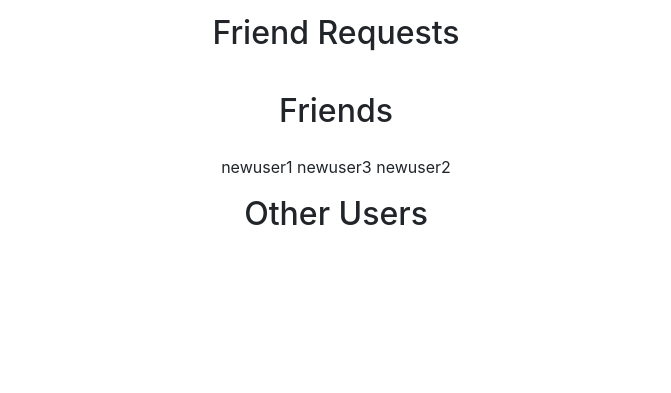
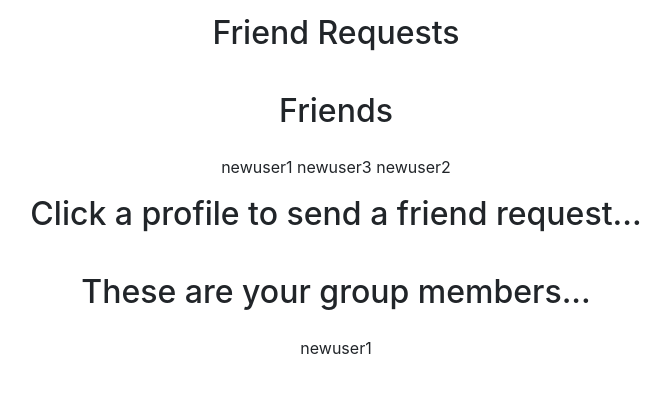
Before and after one commit to foremanmccauley/Karaoke_Capstone, a Django app: page /profile in a window 1280 px wide. Shown: the part 186-579 px from the top of the page, without its empty margins (304-975 px from the left). Run offline with Django 3.2, Linux system fonts and the light colour scheme; a user stored in the database is signed in; data comes from the database, SQL or seed files in the repository.

Commit message:
Added karaoke groups functionality

```diff
--- a/karaoke/karaoke/admin.py
+++ b/karaoke/karaoke/admin.py
@@ -1,7 +1,8 @@
 from django.contrib import admin
-from .models import Profile, FriendRequest
+from .models import Profile, FriendRequest, GroupRequest
 
 # Register your models here.
 
 admin.site.register(Profile)
 admin.site.register(FriendRequest)
+admin.site.register(GroupRequest)
--- a/karaoke/karaoke/models.py
+++ b/karaoke/karaoke/models.py
@@ -6,8 +6,9 @@ from mimetypes import guess_type
 
 class Profile(models.Model):
     user = models.OneToOneField(User, on_delete=models.CASCADE)
-    friends = models.ManyToManyField('Profile', blank=True)
-    newAccount = models.BooleanField(default=True)
+    friends = models.ManyToManyField('Profile', related_name = "friends_set", blank=True)
+    group = models.ManyToManyField('Profile', related_name = "group_set", blank=True)
+    is_group_parent = models.BooleanField(default=False)
 
     def __str__(self):
         return self.user.username
@@ -15,6 +16,14 @@ class Profile(models.Model):
 class FriendRequest(models.Model):
     from_user=models.ForeignKey(User, related_name="from_user",on_delete=models.CASCADE)
     to_user=models.ForeignKey(User, related_name='to_user', on_delete=models.CASCADE)
+    is_active=models.BooleanField(default=True)
+
+    def __str__(self):
+        return self.from_user.username + " to " + self.to_user.username
+
+class GroupRequest(models.Model):
+    from_user=models.ForeignKey(User, related_name="from_user_grp",on_delete=models.CASCADE)
+    to_user=models.ForeignKey(User, related_name='to_user_grp', on_delete=models.CASCADE)
     is_active=models.BooleanField(default=True)
 
     def __str__(self):
--- a/karaoke/karaoke/templates/profile.html
+++ b/karaoke/karaoke/templates/profile.html
@@ -15,7 +15,7 @@
         <h2> Friend Requests </h2>
         {% for r in fr %}
             {% if r.is_active == True %}
-                <a href="{% url 'accept' r.id %}"> Accept {{r.from_user}} </a>
+                <a href="{% url 'accept_friend' r.id %}"> Accept {{r.from_user}} </a>
             {%endif%}
         {%endfor%}
 
@@ -26,14 +26,36 @@
             {% endif %}
         {%endfor%}
 
-
-        <h2> Other Users </h2>
+        <h2> Click a profile to send a friend request... </h2>
         {% for profile in allprofiles %}
             {% if profile not in requestProfile.friends.all %}
                 <a href="{% url 'add-friend' profile.id %}"> {{profile}} +</a>
             {% endif %}
         {%endfor%}
 
+        {% if in_group %}
+            <h2> These are your group members... </h2>
+            {% for profile in requestProfile.group.all %}
+                {% if profile.user.username != request.user.username %}
+                    {{profile}}
+                {% endif %}
+            {% endfor %}
+        {% else %}
+            <h2> Start a group with your friends! </h2>
+            {% for profile in requestProfile.friends.all %}
+                {% if profile not in requestProfile.group.all %}
+                    <a href="{% url 'add-group-member' profile.id %}"> {{profile}} +</a>
+                {% endif %}
+            {%endfor%}
+            <h2> You can also join a group that your friends have already created! </h2>
+            {% for r in gr %}
+                {% if r.is_active == True %}
+                    <a href="{% url 'accept_group_member' r.id %}"> Accept {{r.from_user}} </a>
+                {%endif%}
+            {%endfor%}
+        {% endif %}
+
+
 
     </main>
 </body>
--- a/karaoke/karaoke/urls.py
+++ b/karaoke/karaoke/urls.py
@@ -29,6 +29,8 @@ urlpatterns = [
     path('login',views.loginpage, name="loginpage"),
     path('logout',views.logoutuser, name="logoutuser"),
     path('profile',views.profile, name="profile"),
-    path('add-friend/<int:id>/', views.send_request, name='add-friend'),
-    path('accept/<int:id>/', views.accept_request, name='accept'),
+    path('add-friend/<int:id>/', views.send_friend_request, name='add-friend'),
+    path('accept_friend/<int:id>/', views.accept_friend_request, name='accept_friend'),
+    path('add-group-member/<int:id>/', views.send_group_request, name='add-group-member'),
+    path('accept_group_member/<int:id>/', views.accept_group_request, name='accept_group_member'),
 ]
--- a/karaoke/karaoke/views.py
+++ b/karaoke/karaoke/views.py
@@ -4,7 +4,7 @@ from django.contrib.auth.decorators import login_required
 from django.contrib.auth.forms import UserCreationForm
 from django.contrib import messages
 from .forms import RegistrationForm, SearchForm, MP3Form
-from .models import Profile, FriendRequest, MP3
+from .models import Profile, FriendRequest, MP3, GroupRequest
 from django.contrib.auth.models import User
 from django.http import HttpResponse
 from django.core.exceptions import ValidationError
@@ -19,18 +19,33 @@ def profile(request):
         requestProfile = Profile.objects.get(user=request.user)
         allprofiles=Profile.objects.exclude(user=request.user)
         fr = FriendRequest.objects.filter(to_user=request.user)
-        return render(request, 'profile.html',{'allprofiles':allprofiles, 'fr':fr, 'requestProfile':requestProfile})
+        gr = GroupRequest.objects.filter(to_user=request.user)
+        count = 0
+        in_group = False
+        for profile in requestProfile.group.all():
+            count = count + 1
+            print(profile)
+        print("test")
+        if count > 0:
+            in_group = True
+        return render(request, 'profile.html',{'allprofiles':allprofiles, 'fr':fr, 'requestProfile':requestProfile, 'in_group':in_group, 'gr':gr})
 
     else:
         return redirect('index')
 
-def send_request(request, id):
+def send_friend_request(request, id):
     from_user=request.user
     to_user=User.objects.get(id=id)
     frequest=FriendRequest.objects.get_or_create(from_user=from_user,to_user=to_user)
     return redirect('profile')
 
-def accept_request(request, id):
+def send_group_request(request, id):
+    from_user=request.user
+    to_user=User.objects.get(id=id)
+    grprequest=GroupRequest.objects.get_or_create(from_user=from_user,to_user=to_user)
+    return redirect('profile')
+
+def accept_friend_request(request, id):
     frequest=FriendRequest.objects.get(id=id)
     frequest.is_active = False
     frequest.save()
@@ -38,6 +53,16 @@ def accept_request(request, id):
     user2=User.objects.get(pk=frequest.from_user.id)
     user1.profile.friends.add(user2.profile)
     user2.profile.friends.add(user1.profile)
+    return redirect('profile')
+
+def accept_group_request(request, id):
+    grprequest=GroupRequest.objects.get(id=id)
+    grprequest.is_active = False
+    grprequest.save()
+    user1=User.objects.get(pk=request.user.id)
+    user2=User.objects.get(pk=grprequest.from_user.id)
+    user1.profile.group.add(user2.profile)
+    user2.profile.group.add(user1.profile)
     return redirect('profile')
 
 def recording(request):
```
Also changed, not shown: karaoke/db.sqlite3, karaoke/karaoke/migrations/0002_auto_20210410_1617.py (added).
